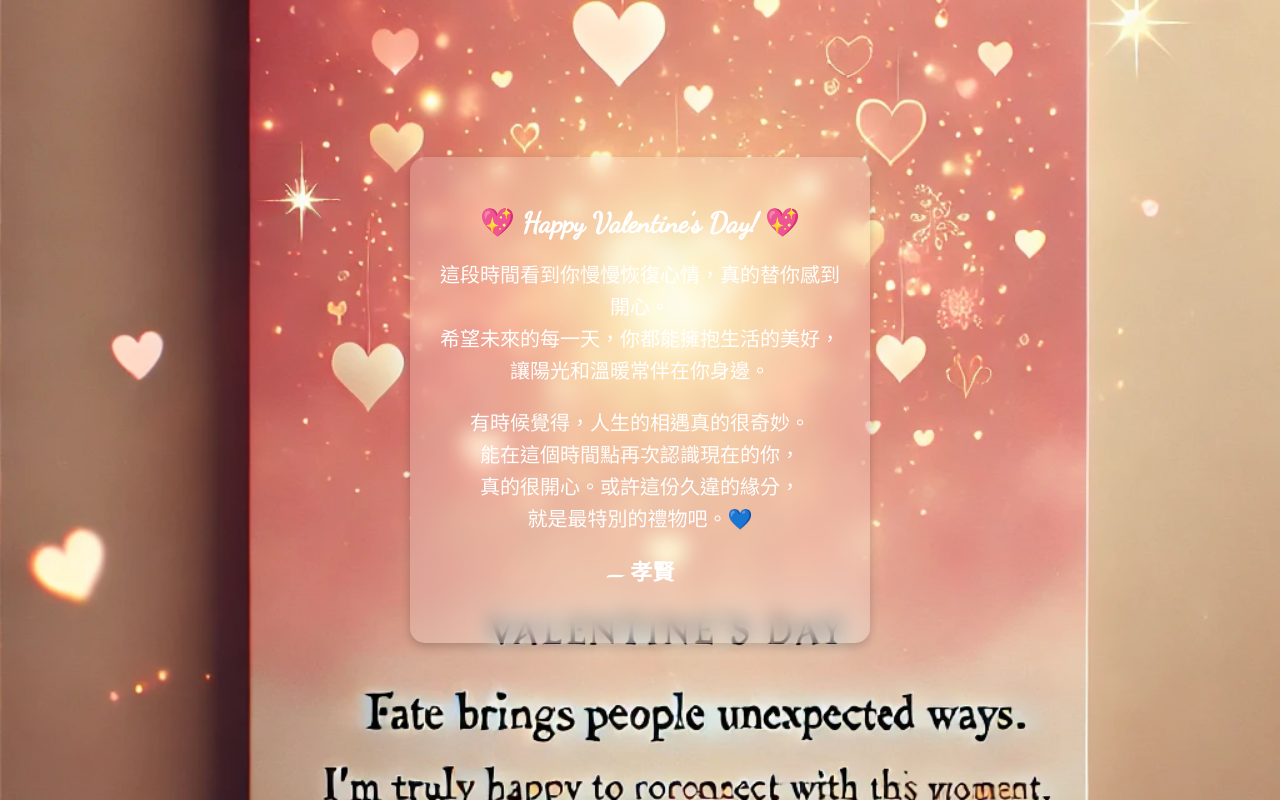
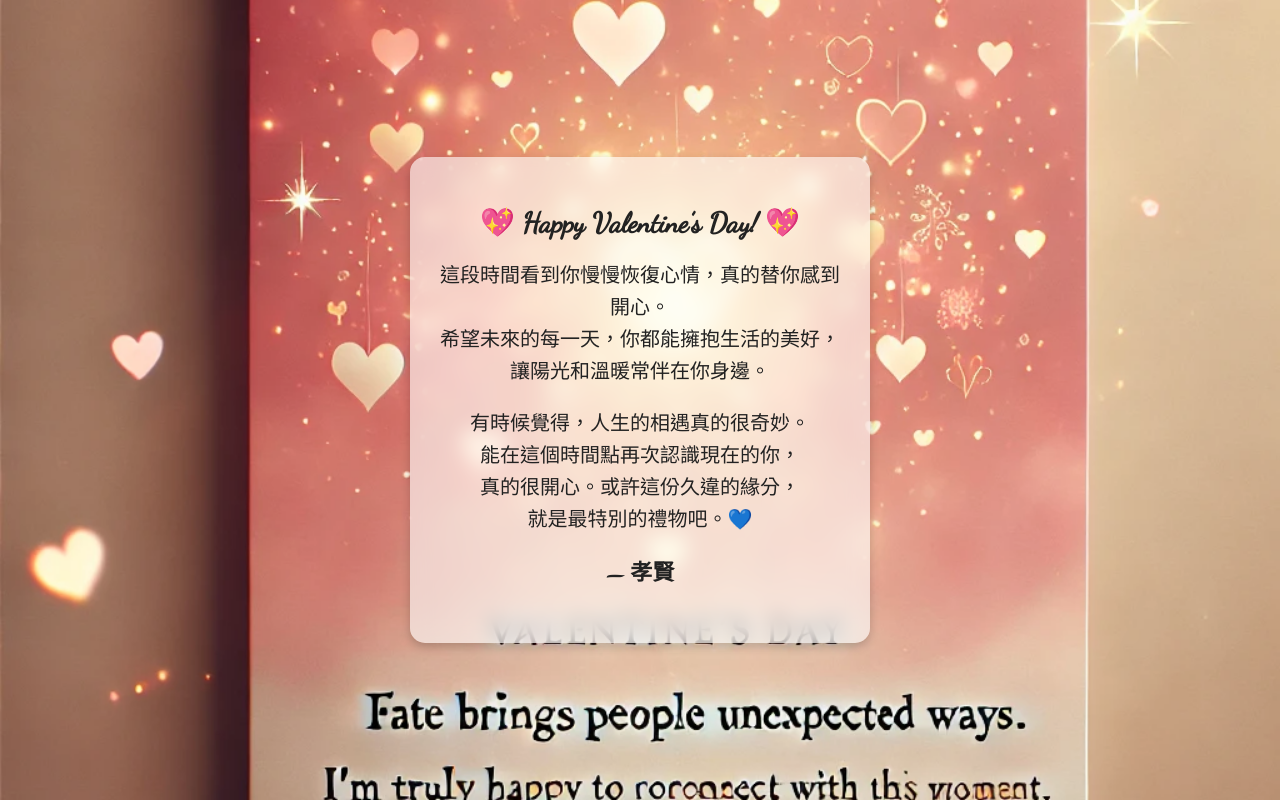
Before and after one commit to zxctw80706/valentine-card2, a plain HTML site: page index.html in a window 1280 px wide. Drawn offline with Linux system fonts and the light colour scheme.

Commit message:
index.html

```diff
--- a/index.html
+++ b/index.html
@@ -5,7 +5,6 @@
     <meta name="viewport" content="width=device-width, initial-scale=1.0">
     <title>情人節電子賀卡</title>
     <style>
-        /* 設定背景圖片 */
         body {
             margin: 0;
             padding: 0;
@@ -15,20 +14,18 @@
             height: 100vh;
             background: url('background.jpg') no-repeat center center/cover;
             font-family: 'Dancing Script', cursive;
-            color: white;
+            color: #222; /* 深色文字 */
             text-align: center;
             animation: fadeIn 1.5s ease-in-out;
         }
 
-        /* 淡入動畫 */
         @keyframes fadeIn {
             from { opacity: 0; }
             to { opacity: 1; }
         }
 
-        /* 賀卡透明區塊 */
         .card {
-            background: rgba(255, 255, 255, 0.2);
+            background: rgba(255, 255, 255, 0.6); /* 半透明白色背景 */
             padding: 30px;
             border-radius: 15px;
             box-shadow: 0px 4px 10px rgba(0, 0, 0, 0.2);
```
